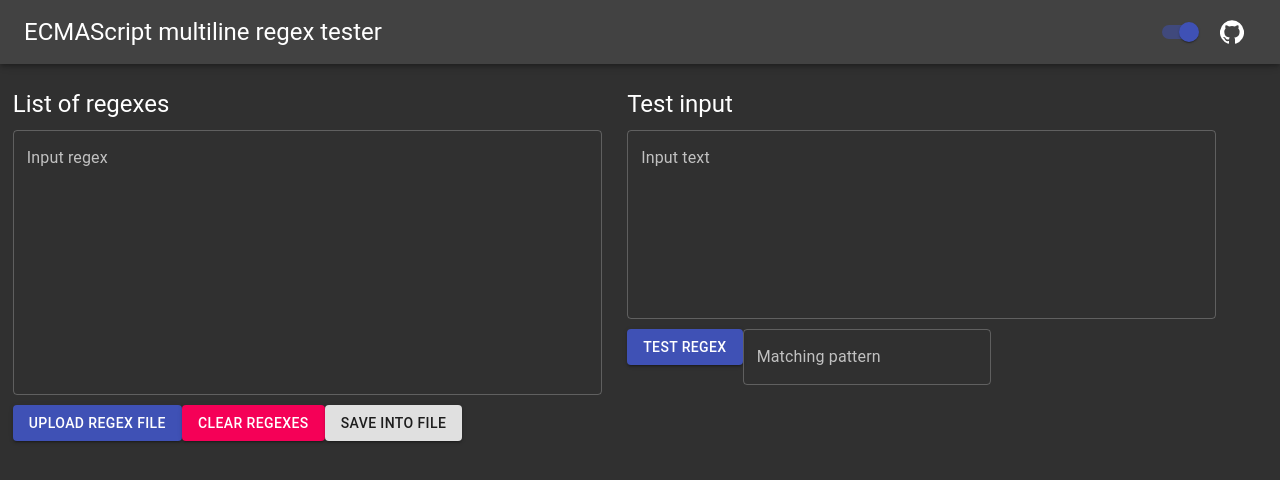
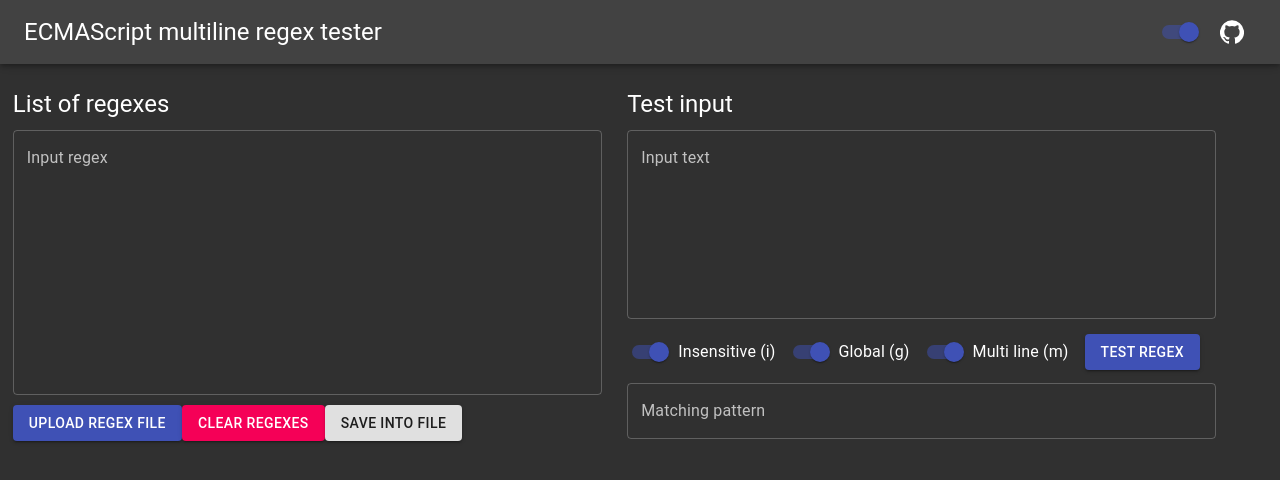
Before and after one commit to daftmaple/multiline-regex-tester, a React (Create React App) app: page / in a window 1280 px wide. Shown: the top 480 px of the page. Built offline with nearby package versions, Linux system fonts and the light colour scheme.

Commit message:
Regex flags

```diff
--- a/package.json
+++ b/package.json
@@ -1,6 +1,6 @@
 {
   "name": "multiline-regex-tester",
-  "version": "1.0.1",
+  "version": "1.0.2",
   "private": true,
   "dependencies": {
     "@material-ui/core": "^4.10.1",
--- a/src/components/Main.tsx
+++ b/src/components/Main.tsx
@@ -7,6 +7,8 @@
   Typography,
   TextField,
   Button,
+  Switch,
+  FormControlLabel,
 } from '@material-ui/core';
 
 const styles = (theme: Theme) => createStyles({});
@@ -16,6 +18,11 @@
 const Main: React.FC<IProps> = () => {
   const [inputValue, setInputValue] = React.useState('');
   const [testValue, setTestValue] = React.useState('');
+  const [regexVariant, setRegexVariant] = React.useState({
+    i: true,
+    g: true,
+    m: true,
+  });
   const [matchingPattern, setMatchingPattern] = React.useState('');
 
   const setInput = (f: File) => {
@@ -29,12 +36,22 @@
     r.readAsText(f);
   };
 
+  const handleChange = (event: React.ChangeEvent<HTMLInputElement>) => {
+    setRegexVariant({
+      ...regexVariant,
+      [event.target.name]: event.target.checked,
+    });
+  };
+
   const checkRegexes = () => {
     const t = inputValue.split('\n');
+    const preset = Object.keys(regexVariant)
+      .filter((k) => Object.create(regexVariant)[k])
+      .join('');
     for (let i = 0; i < t.length; i++) {
       const pattern = t[i];
       if (pattern.length === 0) continue;
-      const re = new RegExp(pattern.replace(/(\r\n|\n|\r)/gim, ''), 'igm');
+      const re = new RegExp(pattern.replace(/(\r\n|\n|\r)/gim, ''), preset);
       if (re.test(testValue)) {
         setMatchingPattern(pattern);
         return;
@@ -133,6 +150,49 @@
           }}
         />
 
+        <div
+          style={{
+            width: '100%',
+            margin: '4px',
+          }}
+        >
+          <FormControlLabel
+            control={
+              <Switch
+                checked={regexVariant.i}
+                onChange={handleChange}
+                color="primary"
+                name="i"
+                inputProps={{ 'aria-label': 'primary checkbox' }}
+              />
+            }
+            label="Insensitive (i)"
+          />
+          <FormControlLabel
+            control={
+              <Switch
+                checked={regexVariant.g}
+                onChange={handleChange}
+                color="primary"
+                name="g"
+                inputProps={{ 'aria-label': 'primary checkbox' }}
+              />
+            }
+            label="Global (g)"
+          />
+          <FormControlLabel
+            control={
+              <Switch
+                checked={regexVariant.m}
+                onChange={handleChange}
+                color="primary"
+                name="m"
+                inputProps={{ 'aria-label': 'primary checkbox' }}
+              />
+            }
+            label="Multi line (m)"
+          />
+
           <Button
             variant="contained"
             color="primary"
@@ -140,6 +200,8 @@
           >
             Test regex
           </Button>
+        </div>
+        <div style={{ marginTop: '12px' }}>
           <TextField
             id="outlined-disabled"
             label="Matching pattern"
@@ -148,7 +210,9 @@
             InputProps={{
               readOnly: true,
             }}
+            style={{ width: '100%' }}
           />
+        </div>
       </div>
     </div>
   );
```
Lines whose indentation alone changed are shown as unchanged.
